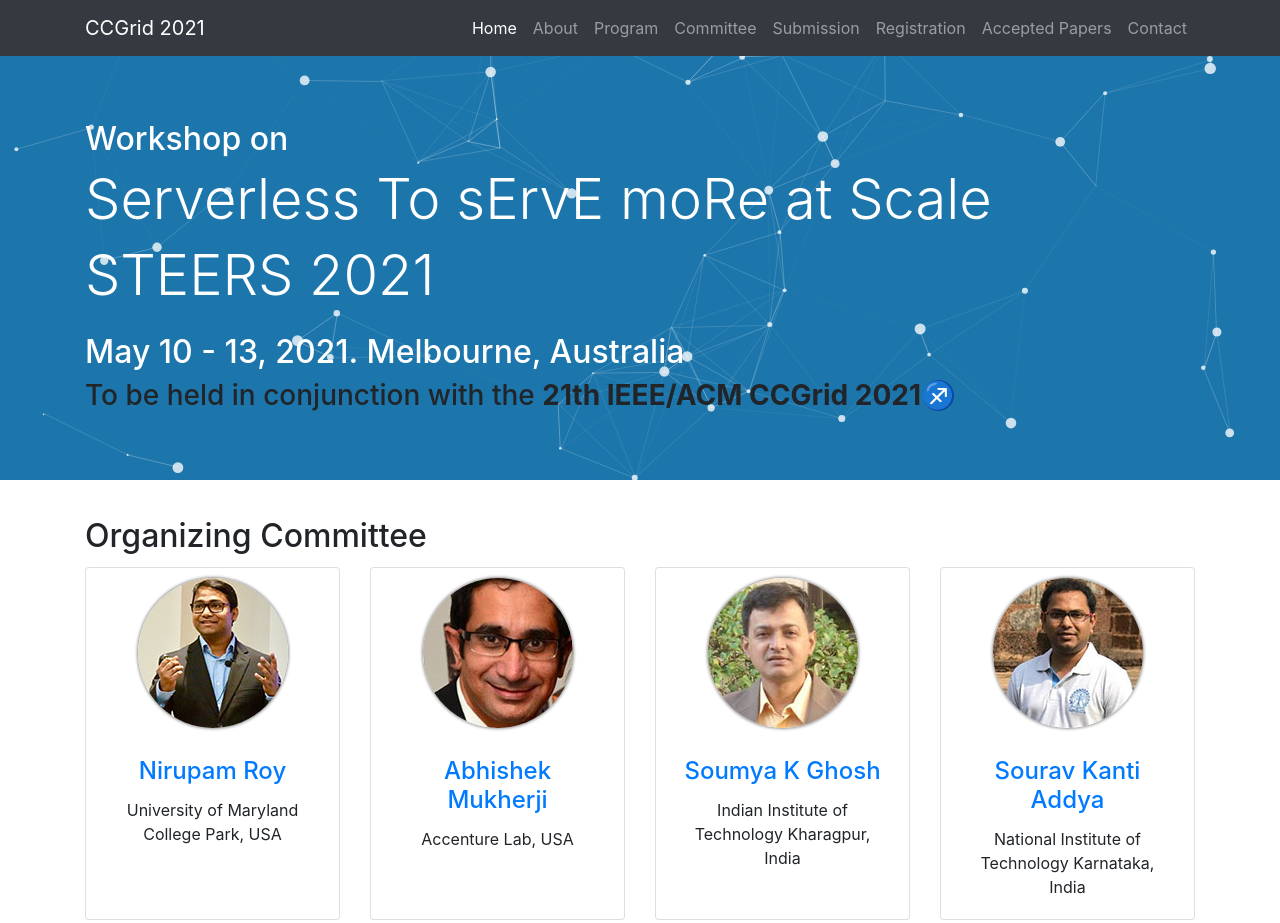
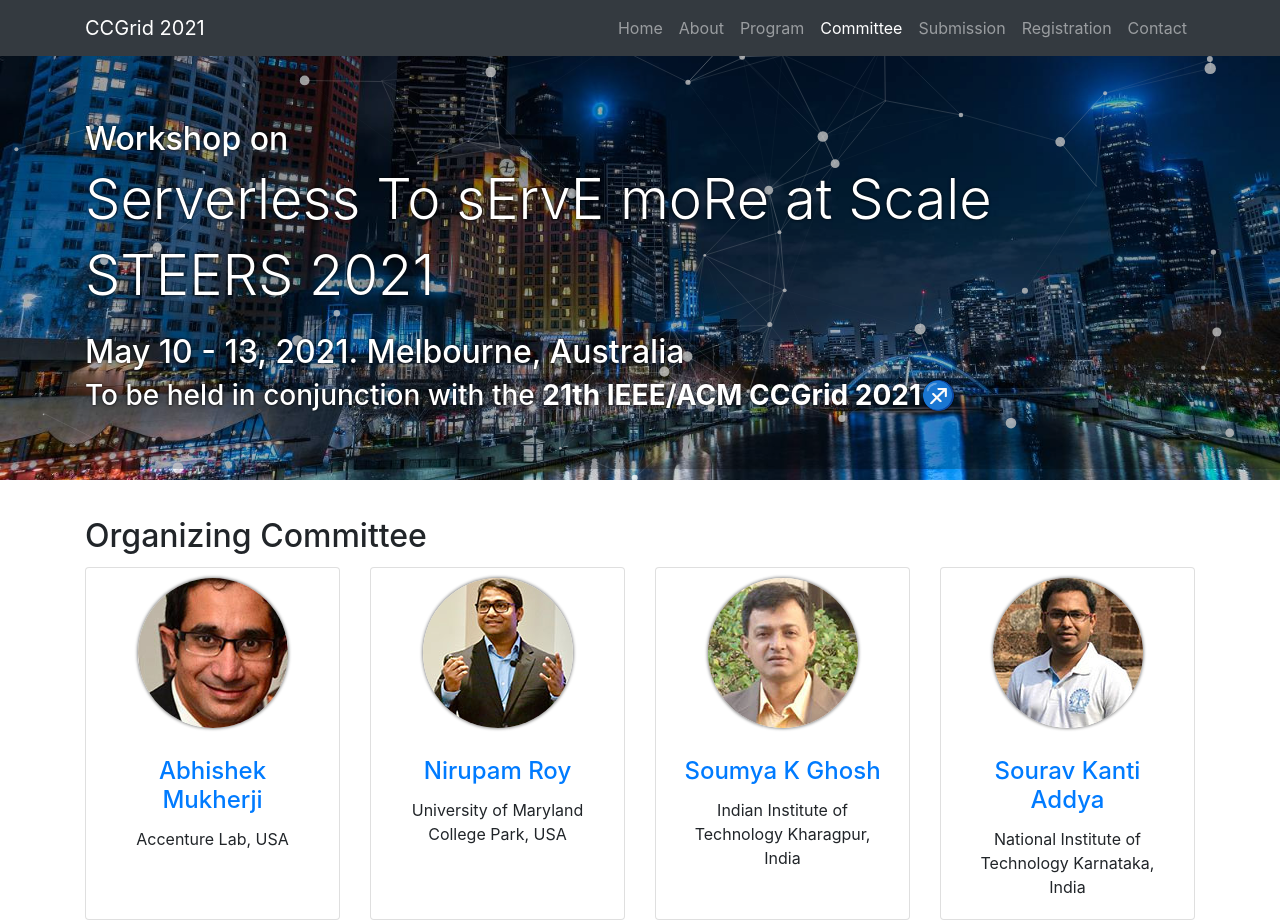
Before and after one commit to souravaddya/STEERS2021, a website: page committee/index.html in a window 1280 px wide. Shown: the top 923 px of the page. Drawn offline with nearby package versions, Linux system fonts and the light colour scheme.

Commit message:
Update bg

```diff
--- a/committee/index.html
+++ b/committee/index.html
@@ -29,7 +29,7 @@
       </button>
       <div class="collapse navbar-collapse" id="navbarResponsive">
         <ul class="navbar-nav ml-auto">
-          <li class="nav-item active">
+          <li class="nav-item">
             <a class="nav-link" href="/">Home
               <span class="sr-only">(current)</span>
             </a>
@@ -41,7 +41,7 @@
             <a class="nav-link" href="/#program">Program</a>
           </li>
           <li class="nav-item">
-            <a class="nav-link" href="/committee">Committee</a>
+            <a class="nav-link active" href="/committee">Committee</a>
           </li>
           <li class="nav-item">
             <a class="nav-link" href="/#submission">Submission</a>
@@ -49,9 +49,9 @@
           <li class="nav-item">
             <a class="nav-link" href="http://cloudbus.org/ccgrid2021/ccgrid2021registration.html" target="_blank">Registration</a>
           </li>
-		  <li class="nav-item">
+		      <!-- <li class="nav-item">
             <a class="nav-link" href="/#">Accepted Papers</a>
-          </li>
+          </li> -->
           <li class="nav-item">
             <a class="nav-link" href="/#scope">Contact</a>
           </li>
@@ -60,23 +60,26 @@
     </div>
   </nav>
 
+
   <!-- Header -->
-  <header class="py-5 mb-5">
-      <!-- particles.js container -->
+  <header class="bigheader py-5 mb-5">
+    <!-- particles.js container -->
   <div id="particles-js"></div>
+
 
     <div class="container h-100">
       <div class="row h-100 align-items-center">
         <div class="col-lg-12">
-		  <h2 class="display-5 text-white mt-3 mb-2">Workshop on</h2>
-          <h1 class="display-4 text-white mt-2 mb-2">Serverless To sErvE moRe at Scale</h1>
-		  <h1 class="display-4 text-white mt-1 mb-2">STEERS 2021</h1>
-		  <h2 class="display-5 text-white mt-4 mb-2">May 10 - 13, 2021. Melbourne, Australia</h2>
-          <h3> To be held in conjunction with the <b>21th IEEE/ACM CCGrid 2021</b><a href="http://cloudbus.org/ccgrid2021/" target="_blank">&#9808;</a></h3>
+		  <h2 class="headertxt display-5 text-white mt-3 mb-2">Workshop on</h2>
+          <h1 class="headertxt display-4 text-white mt-2 mb-2">Serverless To sErvE moRe at Scale</h1>
+		  <h1 class="headertxt display-4 text-white mt-1 mb-2">STEERS 2021</h1>
+		  <h2 class="headertxt display-5 text-white mt-4 mb-2">May 10 - 13, 2021. Melbourne, Australia</h2>
+          <h3 class="headertxt text-white"> To be held in conjunction with the <b>21th IEEE/ACM CCGrid 2021</b><a href="http://cloudbus.org/ccgrid2021/" target="_blank">&#9808;</a></h3>
 		  <!--p class="lead mb-5 text-white-50">Lorem ipsum dolor sit amet, consectetur adipisicing elit. Non possimus ab labore provident mollitia. Id assumenda voluptate earum corporis facere quibusdam quisquam iste ipsa cumque unde nisi, totam quas ipsam.</p-->
         </div>
       </div>
     </div>
+
   </header>
 
   <!-- Page Content -->
@@ -88,6 +91,20 @@
       <div class="col-md-3 mb-5">
         <div class="card h-100">
           <div class="circular">
+              <img src="img/abhishek.jpg" />
+            </div>
+
+          <div class="card-body">
+            <center>
+              <h4 class="card-title"><a href="https://www.linkedin.com/in/abhishek-mukherji-ph-d-6b0ab612/" target="_blank">Abhishek Mukherji</a></h4>
+              <p class="card-text">Accenture Lab, USA</p>
+            </center>
+          </div>
+        </div>
+      </div>
+      <div class="col-md-3 mb-5">
+        <div class="card h-100">
+          <div class="circular">
               <img src="img/nirupam.jpg" />
             </div>
 
@@ -95,21 +112,6 @@
             <center>
               <h4 class="card-title"><a href="https://www.cs.umd.edu/~nirupam/" target="_blank">Nirupam Roy</a></h4>
               <p class="card-text">University of Maryland College Park, USA</p>
-            </center>
-          </div>
-        </div>
-      </div>
-
-      <div class="col-md-3 mb-5">
-        <div class="card h-100">
-          <div class="circular">
-              <img src="img/abhishek.jpg" />
-            </div>
-
-          <div class="card-body">
-            <center>
-              <h4 class="card-title"><a href="https://www.linkedin.com/in/abhishek-mukherji-ph-d-6b0ab612/" target="_blank">Abhishek Mukherji</a></h4>
-              <p class="card-text">Accenture Lab, USA</p>
             </center>
           </div>
         </div>
--- a/css/business-frontpage.css
+++ b/css/business-frontpage.css
@@ -31,6 +31,13 @@ body {
 
 
 /* PARTICLE JS */
+.bigheader {
+  background: #00000038;
+}
+
+.headertxt {
+  text-shadow: 0px 0px 3px black;
+}
 
 canvas{ display: block; vertical-align: bottom; }
 /* ---- particles.js container ---- */
@@ -39,7 +46,7 @@ canvas{ display: block; vertical-align: bottom; }
   width: 100%;
   height: 30em;
   background-color: #1c76ab;
-  background-image: url("");
+  background-image: url("../images/bg.jpg");
   background-repeat: no-repeat;
   background-size: cover;
   background-position: 50% 50%;
```
Also changed, not shown: index.html (+7 -7 lines), images/bg.jpg (added).
